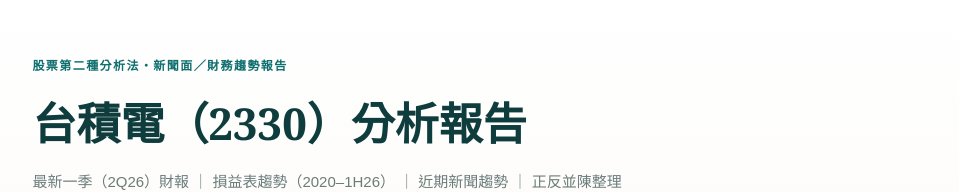
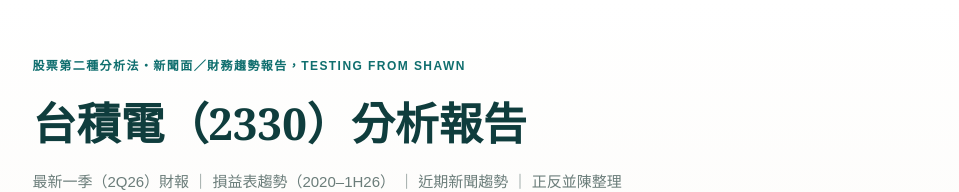
Before and after one commit to mjib007/hospitalccc, a plain HTML site: page index.html in a window 1280 px wide. Shown: the top 192 px of the page, without its empty margins (70-1029 px from the left). Drawn offline with Linux system fonts and the light colour scheme.

Commit message:
Update eyebrow text in index.html
add the contents "testing from Shawn"

```diff
--- a/index.html
+++ b/index.html
@@ -77,7 +77,7 @@
 <body>
 
 <header>
-  <div class="eyebrow">股票第二種分析法・新聞面／財務趨勢報告</div>
+  <div class="eyebrow">股票第二種分析法・新聞面／財務趨勢報告，testing from Shawn</div>
   <h1>台積電（2330）分析報告</h1>
   <div class="sub">最新一季（2Q26）財報 ｜ 損益表趨勢（2020–1H26） ｜ 近期新聞趨勢 ｜ 正反並陳整理</div>
   <div class="badge-wrap">
```
